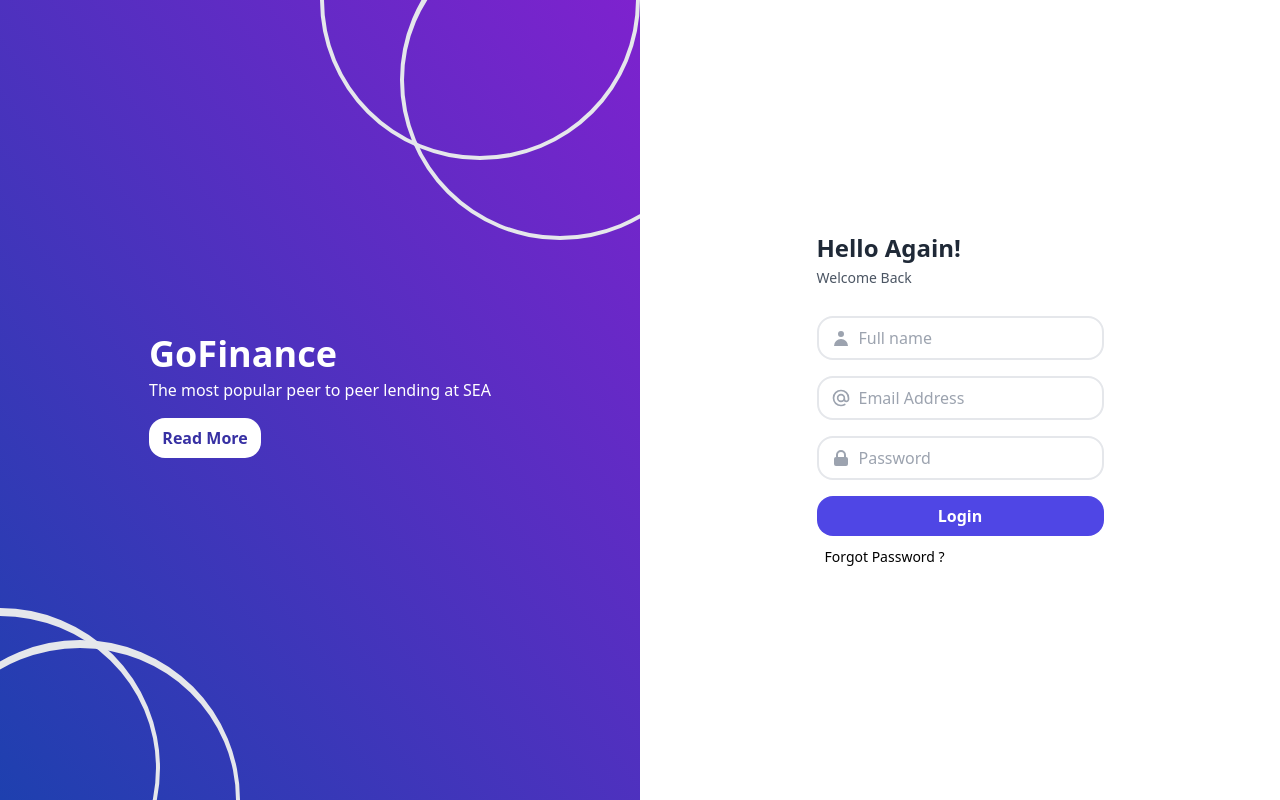
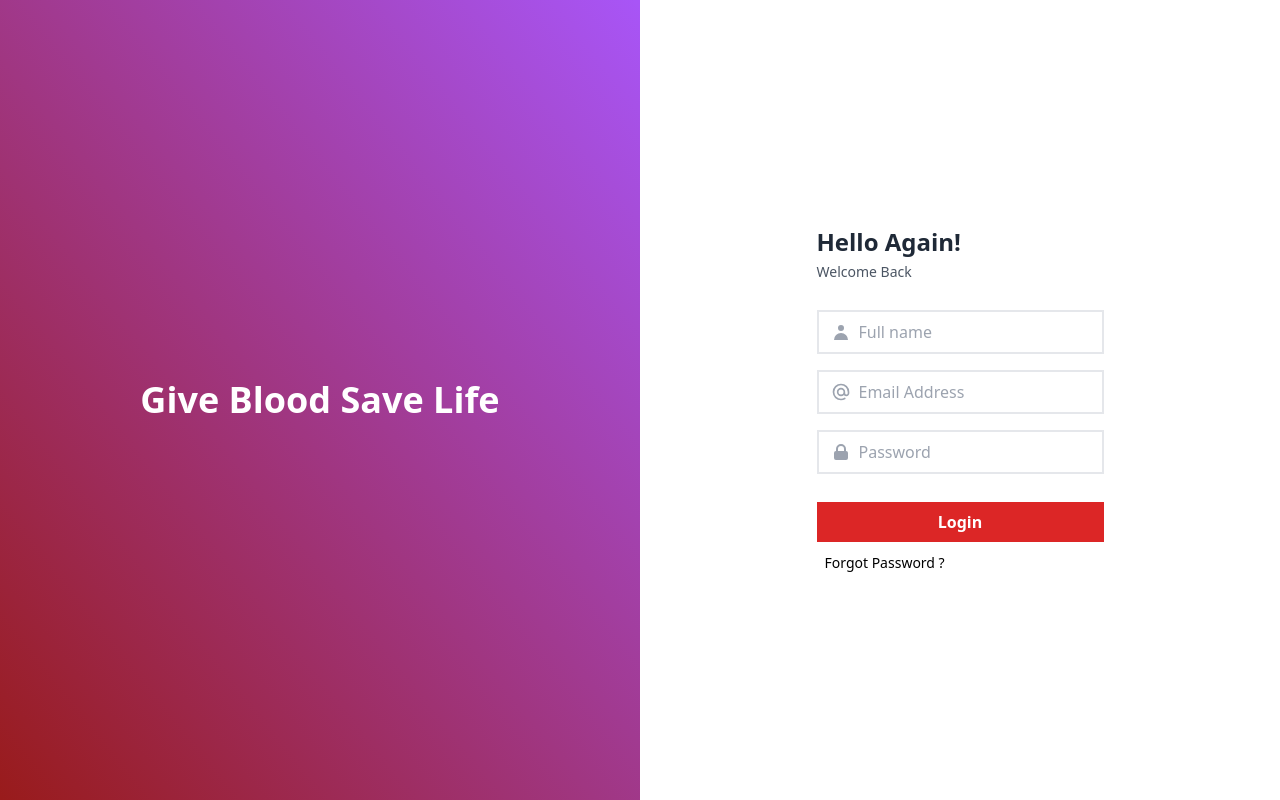
Before and after one commit to Sulaiman2211khan/blooddonation, a React app in the folder frontend/: page /signup in a window 1280 px wide. Built offline with nearby package versions, Linux system fonts and the light colour scheme; the HTML template or start-up script is replaced by a standard one.

Commit message:
"commit"

```diff
--- a/frontend/src/Components/BloodRequest.jsx
+++ b/frontend/src/Components/BloodRequest.jsx
@@ -4,7 +4,7 @@ const BloodRequest = () => {
   return (
     <div className="max-w-md mx-auto bg-white shadow-md rounded-lg p-6 mt-10 mb-2">
       <h2 className="text-2xl font-bold mb-6 text-center">Blood Recipient</h2>
-      <p className="text-red-500 mb-4">All fields must be filled.</p>
+      <p className="text-green-600 mb-4">All fields must be filled.</p>
       <form className="space-y-4">
         <div>
           <label htmlFor="full-name" className="block font-medium">Full Name:</label>
--- a/frontend/src/Components/Donate.jsx
+++ b/frontend/src/Components/Donate.jsx
@@ -1,9 +1,9 @@
 import React, { useState, useEffect, useMemo } from 'react';
-import { MapContainer, TileLayer, Marker, Popup } from 'react-leaflet';
 import 'leaflet/dist/leaflet.css';
 import { useSelector } from 'react-redux';
 import { useNavigate } from 'react-router-dom';
 import axios from "axios"
+
 const statesAndCities = {
   Punjab: ["Lahore", "Faisalabad", "Rawalpindi", "Gujranwala", "Multan"],
   Sindh: ["Karachi", "Hyderabad", "Sukkur", "Larkana", "Mirpur Khas"],
@@ -58,7 +58,6 @@ const Donate = () => {
   }, [formData.state]);
 
 
-
   const handleSubmit = async (e) => {
     e.preventDefault();
     setSubmitted(true);
@@ -90,7 +89,7 @@ const Donate = () => {
     <>
      { user ? <div className="max-w-md mx-auto bg-white shadow-md rounded-lg p-6 mt-10 mb-2">
         <h2 className="text-2xl font-bold mb-6 text-center">Donor Registration</h2>
-        <p className="text-red-500 mb-4">All fields must be filled.</p>
+        <p className="text-green-600 mb-4">All fields must be filled.</p>
         <form onSubmit={handleSubmit} method="POST">
           <div className="mb-4">
             <label className="block text-gray-700 text-sm font-bold mb-2">Blood Group:</label>
--- a/frontend/src/Components/Login.jsx
+++ b/frontend/src/Components/Login.jsx
@@ -47,7 +47,7 @@ const Login = () => {
       <div className="grid grid-cols-1 lg:grid-cols-2">
         <div className="flex items-center justify-center px-4 py-10 sm:px-6 sm:py-16 lg:px-8 lg:py-24">
           <div className="xl:mx-auto xl:w-full xl:max-w-sm 2xl:max-w-md">
-            <h2 className="text-3xl font-bold leading-tight text-black sm:text-4xl">User Sign Page</h2>
+            <h2 className="text-3xl font-bold leading-tight text-black sm:text-4xl">Login into your Account</h2>
             <p className="mt-2 text-sm text-gray-600">
               <a
                 href="#"
@@ -95,7 +95,7 @@ const Login = () => {
                     type="button"
                     className="inline-flex w-full items-center justify-center rounded-md bg-black px-3.5 py-2.5 font-semibold leading-7 text-white hover:bg-black/80"
                   >
-                    {loading ? 'Logging in...' : 'Login'} <ArrowRight className="ml-2" size={16} />
+                    {loading ? 'Logging in...' : 'Login'}
                   </button>
                 </div>
               </div>
--- a/frontend/src/Components/Signup.jsx
+++ b/frontend/src/Components/Signup.jsx
@@ -42,22 +42,16 @@ const Signup = () => {
 
   return (
     <div className="h-screen md:flex">
-      <div className="relative overflow-hidden md:flex w-1/2 bg-gradient-to-tr from-blue-800 to-purple-700 i justify-around items-center hidden">
+      <div className="relative overflow-hidden md:flex w-1/2 bg-gradient-to-tr from-red-800 to bg-purple-500 i justify-around items-center hidden">
         <div>
-          <h1 className="text-white font-bold text-4xl font-sans">GoFinance</h1>
-          <p className="text-white mt-1">The most popular peer to peer lending at SEA</p>
-          <button type="submit" className="block w-28 bg-white text-indigo-800 mt-4 py-2 rounded-2xl font-bold mb-2">Read More</button>
+          <h1 className="text-white font-bold text-4xl font-sans">Give Blood Save Life</h1>
         </div>
-        <div className="absolute -bottom-32 -left-40 w-80 h-80 border-4 rounded-full border-opacity-30 border-t-8"></div>
-        <div className="absolute -bottom-40 -left-20 w-80 h-80 border-4 rounded-full border-opacity-30 border-t-8"></div>
-        <div className="absolute -top-40 -right-0 w-80 h-80 border-4 rounded-full border-opacity-30 border-t-8"></div>
-        <div className="absolute -top-20 -right-20 w-80 h-80 border-4 rounded-full border-opacity-30 border-t-8"></div>
       </div>
       <div className="flex md:w-1/2 justify-center py-10 items-center bg-white">
         <form className="bg-white" onSubmit={handleSubmit}>
           <h1 className="text-gray-800 font-bold text-2xl mb-1">Hello Again!</h1>
           <p className="text-sm font-normal text-gray-600 mb-7">Welcome Back</p>
-          <div className="flex items-center border-2 py-2 px-3 rounded-2xl mb-4">
+          <div className="flex items-center border-2 py-2 px-3  mb-4">
             <svg xmlns="http://www.w3.org/2000/svg" className="h-5 w-5 text-gray-400" viewBox="0 0 20 20"
               fill="currentColor">
               <path fillRule="evenodd" d="M10 9a3 3 0 100-6 3 3 0 000 6zm-7 9a7 7 0 1114 0H3z"
@@ -72,7 +66,7 @@ const Signup = () => {
               onChange={handleChange}
             />
           </div>
-          <div className="flex items-center border-2 py-2 px-3 rounded-2xl mb-4">
+          <div className="flex items-center border-2 py-2 px-3 mb-4">
             <svg xmlns="http://www.w3.org/2000/svg" className="h-5 w-5 text-gray-400" fill="none"
               viewBox="0 0 24 24" stroke="currentColor">
               <path strokeLinecap="round" strokeLinejoin="round" strokeWidth="2"
@@ -87,7 +81,7 @@ const Signup = () => {
               onChange={handleChange}
             />
           </div>
-          <div className="flex items-center border-2 py-2 px-3 rounded-2xl">
+          <div className="flex items-center border-2 py-2 px-3 ">
             <svg xmlns="http://www.w3.org/2000/svg" className="h-5 w-5 text-gray-400" viewBox="0 0 20 20"
               fill="currentColor">
               <path fillRule="evenodd"
@@ -103,7 +97,7 @@ const Signup = () => {
               onChange={handleChange}
             />
           </div>
-          <button type="submit" className="block w-full bg-indigo-600 mt-4 py-2 rounded-2xl text-white font-semibold mb-2">Login</button>
+          <button type="submit" className="block w-full bg-red-600 hover:bg-red-500 mt-7 py-2  text-white font-semibold mb-2">Login</button>
           <span className="text-sm ml-2 hover:text-blue-500 cursor-pointer">Forgot Password ?</span>
         </form>
       </div>
--- a/frontend/src/Components/redux/store.js
+++ b/frontend/src/Components/redux/store.js
@@ -12,8 +12,8 @@ import {
     PURGE,
     REGISTER,
   } from 'redux-persist'
-  import storage from 'redux-persist/lib/storage'
 
+import storage from 'redux-persist/lib/storage'
 
 const persistConfig = {
     key: 'root',
@@ -24,6 +24,7 @@ const persistConfig = {
 const rootReducer = combineReducers({
     user:userSlice
 })
+
 const persistedReducer = persistReducer(persistConfig, rootReducer)
 
 const store = configureStore({
```
Also changed, not shown: 1 other file (tests, documents, lock files or other folders).
